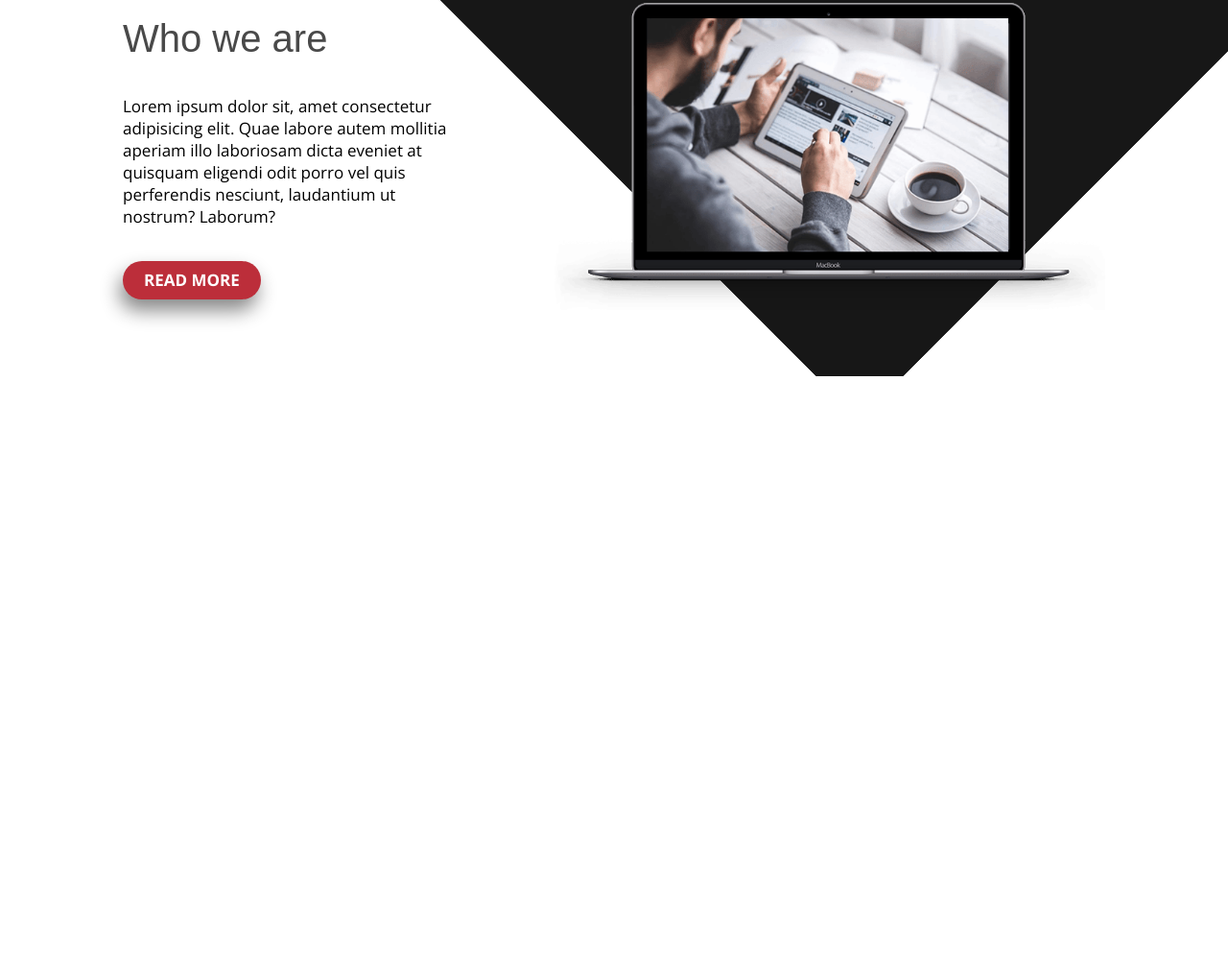
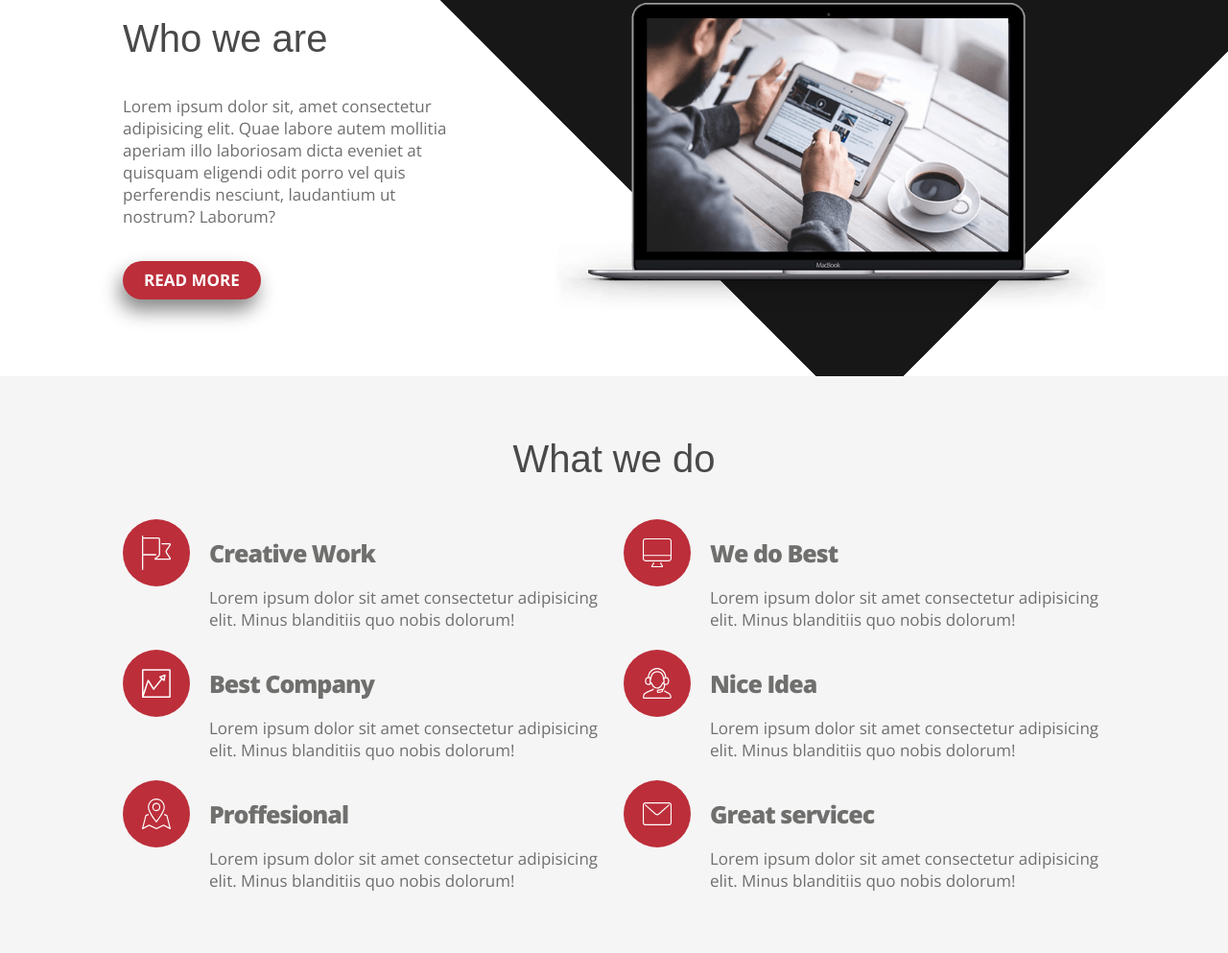
Before and after one commit to narghar/CodersCamp-SPA-project, a website: page index.html in a window 1280 px wide. Shown: the part 861-1854 px from the top of the page at 96% size. Before the commit the page ends 1253 px from the top, so only its background shows below. Drawn offline with nearby package versions, Linux system fonts and the light colour scheme; a web font is replaced by a local one.

Commit message:
Add services section

```diff
--- a/index.html
+++ b/index.html
@@ -55,5 +55,63 @@
       </div>
 
     </section>
+    <section id="services" class="services">
+      <h2>What we do</h2>
+
+      <div class="service">
+        <div class="service-header">
+          <div class="service__icon">
+            <img src="./photo/01.svg">
+          </div>
+          <h3>Creative Work</h3>
+        </div>
+        <p class="service__text">Lorem ipsum dolor sit amet consectetur adipisicing elit. Minus blanditiis quo nobis dolorum!</p>
+      </div>
+      <div class="service">
+        <div class="service-header">
+          <div class="service__icon">
+            <img src="./photo/02.svg">
+          </div>
+          <h3>We do Best</h3>
+        </div>
+        <p class="service__text">Lorem ipsum dolor sit amet consectetur adipisicing elit. Minus blanditiis quo nobis dolorum!</p>
+      </div>
+      <div class="service">
+        <div class="service-header">
+          <div class="service__icon">
+            <img src="./photo/03.svg">
+          </div>
+          <h3>Best Company</h3>
+        </div>
+        <p class="service__text">Lorem ipsum dolor sit amet consectetur adipisicing elit. Minus blanditiis quo nobis dolorum!</p>
+      </div>
+      <div class="service">
+        <div class="service-header">
+          <div class="service__icon">
+            <img src="./photo/04.svg">
+          </div>
+          <h3>Nice Idea</h3>
+        </div>
+        <p class="service__text">Lorem ipsum dolor sit amet consectetur adipisicing elit. Minus blanditiis quo nobis dolorum!</p>
+      </div>
+      <div class="service">
+        <div class="service-header">
+          <div class="service__icon">
+            <img src="./photo/05.svg">
+          </div>
+          <h3>Proffesional</h3>
+        </div>
+        <p class="service__text">Lorem ipsum dolor sit amet consectetur adipisicing elit. Minus blanditiis quo nobis dolorum!</p>
+      </div>
+      <div class="service">
+        <div class="service-header">
+          <div class="service__icon">
+            <img src="./photo/06.svg">
+          </div>
+          <h3>Great servicec</h3>
+        </div>
+        <p class="service__text">Lorem ipsum dolor sit amet consectetur adipisicing elit. Minus blanditiis quo nobis dolorum!</p>
+      </div>
+    </section>
   </body>
 </html>
--- a/sass/_about.scss
+++ b/sass/_about.scss
@@ -9,7 +9,7 @@
   ::before {
     content: "";
     top: 0%;
-    // TODO: media width > 1600px left:100%;
+    // Check media width > 1600px
     left: 70%;
     transform-origin: 0 0;
     transform: rotate(45deg) translate(-50%, -50%);
--- a/sass/_base.scss
+++ b/sass/_base.scss
@@ -49,6 +49,7 @@ body {
   background-color: $bg-color-secondary;
   font-family: $font-primary;
   font-size: 1.7rem;
+  color: $font-color;
 }
 
 h2 {
@@ -56,6 +57,11 @@ h2 {
   color: $font-color-headings;
   font-weight: 400;
   font-size: 4rem;
+}
+h3 {
+  letter-spacing: -1px;
+  font-weight: 800;
+  font-size: 2.5rem;
 }
 
 // Buttons
--- /dev/null
+++ b/sass/_services.scss
@@ -0,0 +1,47 @@
+.services {
+  padding: 5vw 10vw;
+  margin: 0 auto;
+  max-width: 120rem;
+  background-color: $bg-color-primary;
+  display: grid;
+  gap: 2rem;
+  grid-template-columns: repeat(auto-fill, minmax(35rem, 1fr));
+
+  & h2 {
+    text-align: center;
+    grid-column: 1 / -1;
+    margin-bottom: 2rem
+  }
+
+}
+
+.service {
+  &__icon {
+    background-color: $color-primary;
+    width: 3rem;
+    height: 3rem;
+    border-radius: 50%;
+    padding: 2rem;
+    display: flex;
+    align-items: center;
+    justify-content: center;
+    & img {
+      width: 100%;
+      height: auto;
+    }
+}
+
+&__text {
+  margin-left: 9rem;
+}
+
+
+}
+.service-header {
+  display: flex;
+  align-items: center;
+
+  & h3 {
+    margin-left: 2rem;
+  }
+}
--- a/sass/main.scss
+++ b/sass/main.scss
@@ -1,3 +1,4 @@
 @import "base";
 @import "header";
 @import "about";
+@import "services";
```
Also changed, not shown: css/style.css.
